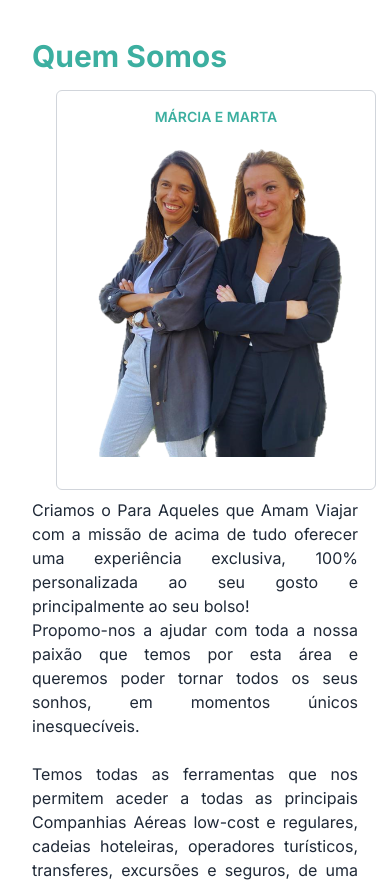
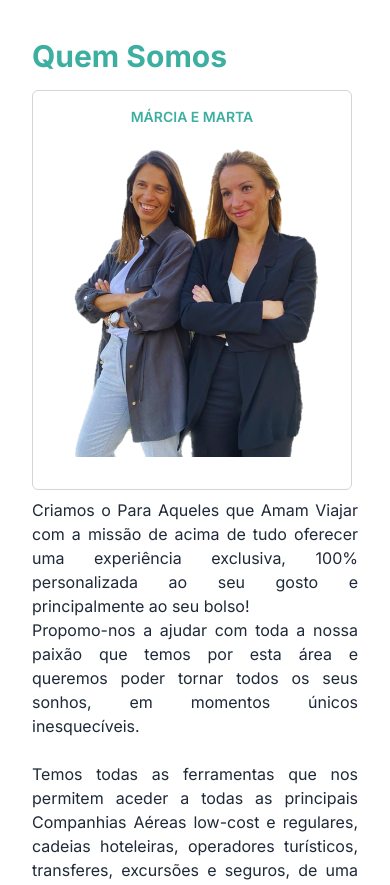
Before and after one commit to Usedtron/travel-agency, a Next.js app: page / in a window 390 px wide. Shown: the part 1640-2525 px from the top of the page. Built offline with nearby package versions, Linux system fonts and the light colour scheme.

Commit message:
update owners photo margin

```diff
--- a/app/page.tsx
+++ b/app/page.tsx
@@ -90,7 +90,7 @@ export default function Home() {
             <h2 className="text-3xl font-bold mb-4 text-[#3CAFA0]">
               Quem Somos
             </h2>
-            <div className="md:hidden polaroid border border-gray-300 rounded-md p-4 mx-6 mb-2 w-80 h-auto">
+            <div className="md:hidden polaroid border border-gray-300 rounded-md p-4  mb-2 w-80 h-auto">
               <h3 className="text-sm font-semibold mb-1 text-center text-[#3CAFA0] ">
                 MÁRCIA E MARTA
               </h3>
```
